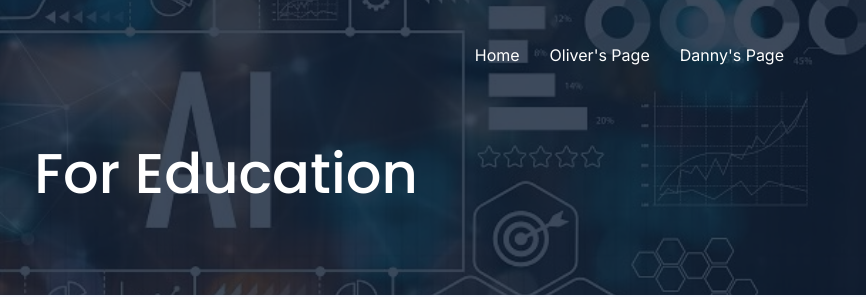
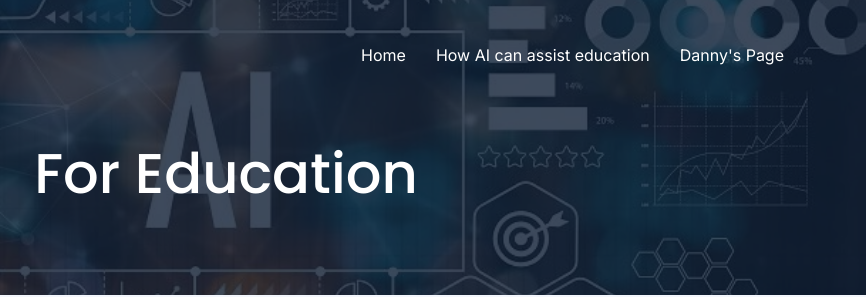
Before and after one commit to ChaparovB/Team-Project, a plain HTML site: page Oliver's page.html in a window 1280 px wide. Shown: the top 297 px of the page, 414-1280 px from the left. Drawn offline with nearby package versions, Linux system fonts and the light colour scheme.

Commit message:
Update Oliver's page.html

```diff
--- a/Oliver's page.html
+++ b/Oliver's page.html
@@ -47,7 +47,7 @@
      <nav id="navbar" class="navbar">
        <ul>
         <li><a href="index.html"class="active">Home</a></li>
-        <li><a href="Oliver's page.html"class="active">Oliver's Page</a></li>
+        <li><a href="Oliver's page.html"class="active">How AI can assist education</a></li>
         <li><a href="Danny's page.html"class="active">Danny's Page</a></li>
 
        </ul>
```
